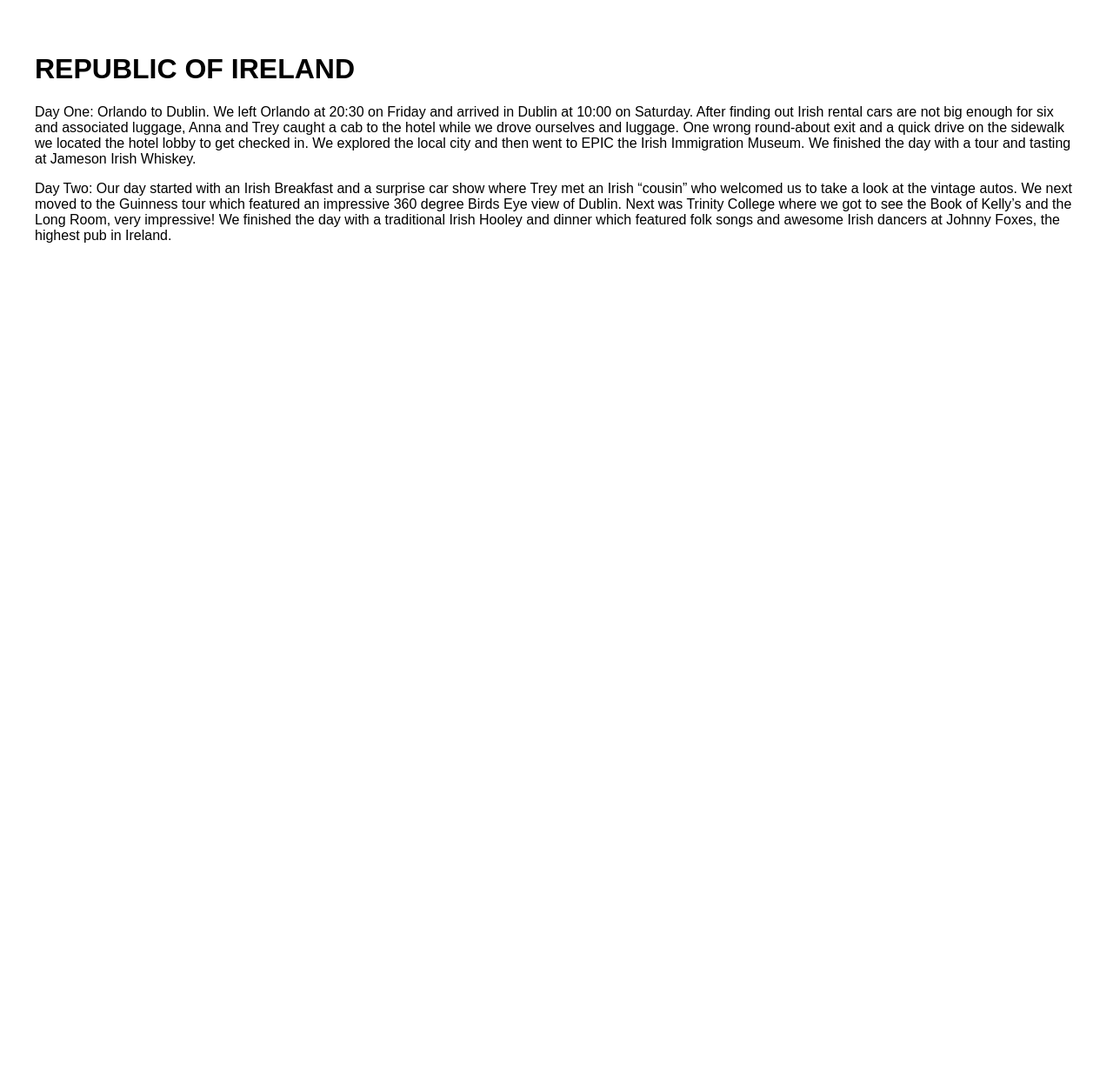
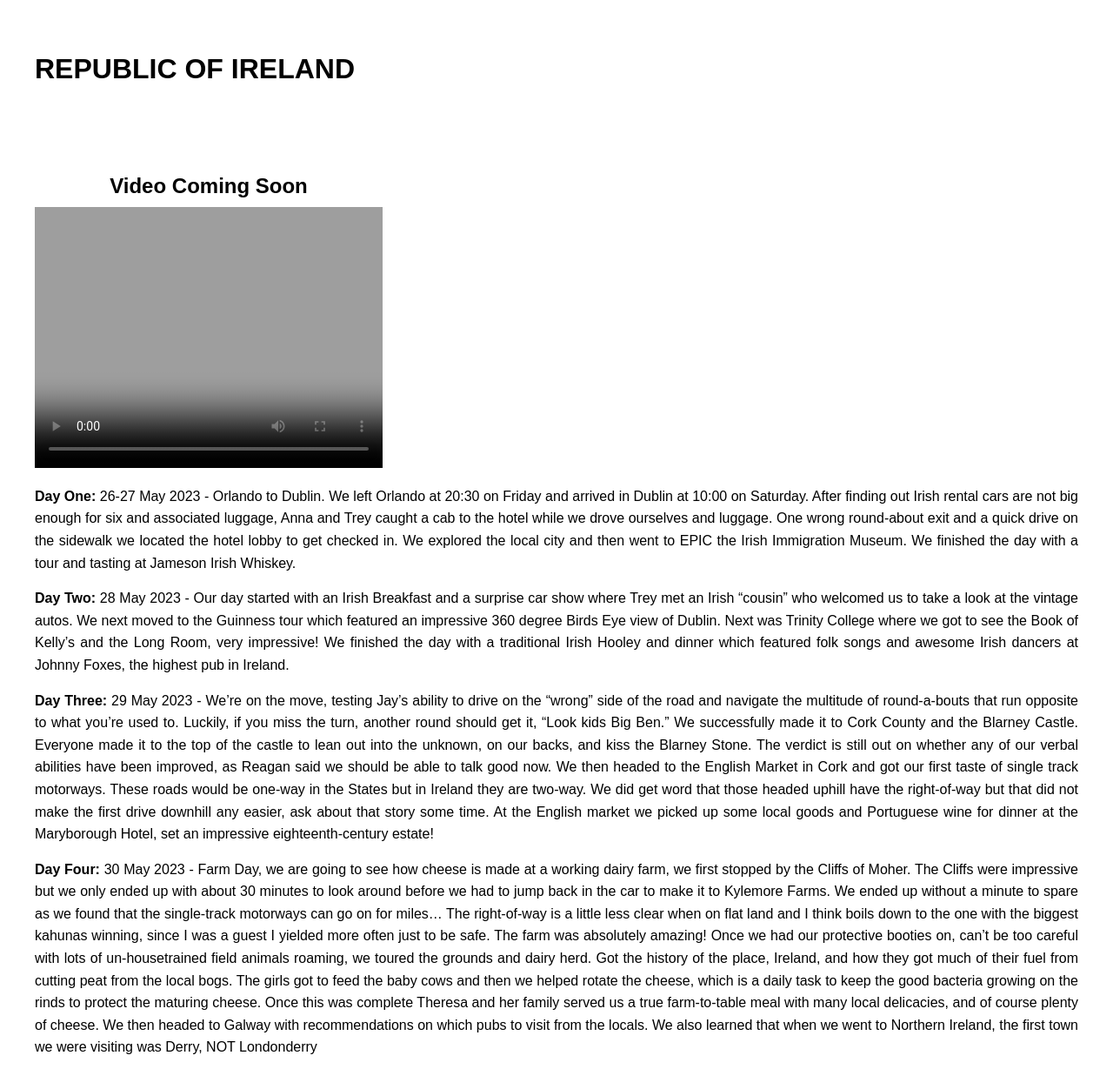
Before and after one commit to Blkbrd77/2samples-refactor, a Flask app: page /ireland in a window 1280 px wide. Shown: the part 50-1302 px from the top of the page at 87% size. Before the commit the page ends 329 px from the top, so only its background shows below. Run offline with Flask 2, Linux system fonts and the light colour scheme.

Commit message:
still some formatting issues

```diff
--- a/app/main.py
+++ b/app/main.py
@@ -2,40 +2,43 @@ from flask import Flask, render_template
 
 app = Flask(__name__)
 
+# Define the placeholder image URL globally
+placeholder_image = "https://d1rhrn7ca7di1b.cloudfront.net/images/comingSoon.jpg"
+
 
 @app.route('/')
 def home():
-    return render_template('index.html')
+    return render_template('index.html', placeholder_image=placeholder_image)
 
 
 @app.route('/japan2019')
 def japan2019():
-    return render_template('japan2019.html')
+    return render_template('japan2019.html', placeholder_image=placeholder_image)
 
 
 @app.route('/ireland')
 def ireland():
-    return render_template('ireland.html')
+    return render_template('ireland.html', placeholder_image=placeholder_image)
 
 
 @app.route('/uk')
 def uk():
-    return render_template('uk.html')
+    return render_template('uk.html', placeholder_image=placeholder_image)
 
 
 @app.route('/blog')
 def blog():
-    return render_template('blog.html')
+    return render_template('blog.html', placeholder_image=placeholder_image)
 
 
 @app.route('/maps')
 def maps():
-    return render_template('maps.html')
+    return render_template('maps.html', placeholder_image=placeholder_image)
 
 
 @app.route('/privacy')
 def privacy():
-    return render_template('privacy.html')
+    return render_template('privacy.html', placeholder_image=placeholder_image)
 
 
 if __name__ == "__main__":
--- a/app/static/style.css
+++ b/app/static/style.css
@@ -5,6 +5,7 @@ body {
     margin: 0;
     padding: 0;
 }
+
 .header {
     background-color: #000000;
     color: #FFFFFF;
@@ -15,25 +16,30 @@ body {
     border-bottom: 2px solid #FF4040;
     z-index: 1000;
 }
+
 .header a {
     color: #FFFFFF;
     margin: 0 10px;
     text-decoration: none;
 }
+
 .header a:hover {
     text-decoration: underline;
 }
+
 .container {
     max-width: 1200px;
     margin: 20px auto;
     padding: 20px;
 }
+
 .tiles {
     display: flex;
     flex-wrap: wrap;
     justify-content: center;
     gap: 20px;
 }
+
 .tile {
     background-color: #00008B;
     color: #FFFFFF;
@@ -48,17 +54,20 @@ body {
     border-radius: 5px;
     box-shadow: 0 2px 10px rgba(0,0,0,0.1);
 }
+
 .tile img {
     max-width: 100%;
     height: 200px;
     margin-bottom: 10px;
     border-radius: 5px;
 }
+
 .tile h2 {
     margin: 10px 0;
     font-size: 18px;
     color: #FFFFFF;
 }
+
 .tile p {
     text-align: justify;
     margin: 0;
@@ -66,6 +75,7 @@ body {
     font-size: 16px;
     flex-grow: 1;
 }
+
 .tile-button {
     background-color: #1E90FF;
     color: #FFFFFF;
@@ -77,9 +87,11 @@ body {
     display: inline-block;
     margin-top: 10px;
 }
+
 .tile-button:hover {
     background-color: #4169E1;
 }
+
 .footer-button {
     background-color: #1E90FF;
     color: #FFFFFF;
@@ -93,9 +105,11 @@ body {
     width: 200px;
     text-align: center;
 }
+
 .footer-button:hover {
     background-color: #4169E1;
 }
+
 @media (max-width: 768px) {
     .tiles {
         flex-direction: column;
@@ -106,3 +120,59 @@ body {
         max-width: 300px;
     }
 }
+
+.video-container {
+    max-width: 1200px;
+    margin: 0 auto;
+    padding: 20px;
+    overflow: hidden; /* Clear float */
+}
+
+.video-wrapper {
+    float: left;
+    max-width: 600px;
+    text-align: center;
+    margin-right: 20px;
+    margin-bottom: 20px;
+}
+
+.video-wrapper h2 {
+    margin-bottom: 10px;
+}
+
+.video-wrapper video {
+    max-width: 100%;
+    width: 100%;
+    height: auto;
+    max-height: 400px;
+    display: block;
+    margin: 0 auto;
+}
+
+.video-text {
+    line-height: 1.6;
+    text-align: justify;
+    /* Removed margin-left to allow wrapping */
+}
+
+.video-text p {
+    margin: 0 0 15px;
+}
+
+@media (max-width: 768px) {
+    .video-container {
+        text-align: center;
+    }
+
+    .video-wrapper {
+        float: none;
+        margin-right: 0;
+        margin-bottom: 20px;
+        max-width: 100%;
+        display: inline-block;
+    }
+
+    .video-text {
+        text-align: left;
+    }
+}
--- a/app/templates/ireland.html
+++ b/app/templates/ireland.html
@@ -18,8 +18,22 @@
     </nav>
     <div class="container">
         <h1>REPUBLIC OF IRELAND</h1>
-        <p>Day One: Orlando to Dublin. We left Orlando at 20:30 on Friday and arrived in Dublin at 10:00 on Saturday. After finding out Irish rental cars are not big enough for six and associated luggage, Anna and Trey caught a cab to the hotel while we drove ourselves and luggage. One wrong round-about exit and a quick drive on the sidewalk we located the hotel lobby to get checked in. We explored the local city and then went to EPIC the Irish Immigration Museum. We finished the day with a tour and tasting at Jameson Irish Whiskey.</p>
-        <p>Day Two: Our day started with an Irish Breakfast and a surprise car show where Trey met an Irish “cousin” who welcomed us to take a look at the vintage autos. We next moved to the Guinness tour which featured an impressive 360 degree Birds Eye view of Dublin. Next was Trinity College where we got to see the Book of Kelly’s and the Long Room, very impressive! We finished the day with a traditional Irish Hooley and dinner which featured folk songs and awesome Irish dancers at Johnny Foxes, the highest pub in Ireland.</p>
+        <!-- Existing tile content -->
+    </div>
+    <div class="video-container">
+        <div class="video-wrapper">
+            <h2>Video Coming Soon</h2>
+            <video controls poster="{{ placeholder_image }}" style="max-width: 100%; height: auto;">
+                <p>Your browser does not support the video tag. Check back later for video content.</p>
+            </video>
+        </div>
+        <div style="clear: both;"></div>
+        <div class="video-text">
+            <p><strong>Day One:</strong> 26-27 May 2023 - Orlando to Dublin. We left Orlando at 20:30 on Friday and arrived in Dublin at 10:00 on Saturday. After finding out Irish rental cars are not big enough for six and associated luggage, Anna and Trey caught a cab to the hotel while we drove ourselves and luggage. One wrong round-about exit and a quick drive on the sidewalk we located the hotel lobby to get checked in. We explored the local city and then went to EPIC the Irish Immigration Museum. We finished the day with a tour and tasting at Jameson Irish Whiskey.</p>
+            <p><strong>Day Two:</strong> 28 May 2023 - Our day started with an Irish Breakfast and a surprise car show where Trey met an Irish “cousin” who welcomed us to take a look at the vintage autos. We next moved to the Guinness tour which featured an impressive 360 degree Birds Eye view of Dublin. Next was Trinity College where we got to see the Book of Kelly’s and the Long Room, very impressive! We finished the day with a traditional Irish Hooley and dinner which featured folk songs and awesome Irish dancers at Johnny Foxes, the highest pub in Ireland.</p>
+            <p><strong>Day Three:</strong> 29 May 2023 - We’re on the move, testing Jay’s ability to drive on the “wrong” side of the road and navigate the multitude of round-a-bouts that run opposite to what you’re used to. Luckily, if you miss the turn, another round should get it, “Look kids Big Ben.” We successfully made it to Cork County and the Blarney Castle. Everyone made it to the top of the castle to lean out into the unknown, on our backs, and kiss the Blarney Stone. The verdict is still out on whether any of our verbal abilities have been improved, as Reagan said we should be able to talk good now. We then headed to the English Market in Cork and got our first taste of single track motorways. These roads would be one-way in the States but in Ireland they are two-way. We did get word that those headed uphill have the right-of-way but that did not make the first drive downhill any easier, ask about that story some time. At the English market we picked up some local goods and Portuguese wine for dinner at the Maryborough Hotel, set an impressive eighteenth-century estate!</p>
+            <p><strong>Day Four:</strong> 30 May 2023 - Farm Day, we are going to see how cheese is made at a working dairy farm, we first stopped by the Cliffs of Moher. The Cliffs were impressive but we only ended up with about 30 minutes to look around before we had to jump back in the car to make it to Kylemore Farms. We ended up without a minute to spare as we found that the single-track motorways can go on for miles… The right-of-way is a little less clear when on flat land and I think boils down to the one with the biggest kahunas winning, since I was a guest I yielded more often just to be safe. The farm was absolutely amazing! Once we had our protective booties on, can’t be too careful with lots of un-housetrained field animals roaming, we toured the grounds and dairy herd. Got the history of the place, Ireland, and how they got much of their fuel from cutting peat from the local bogs. The girls got to feed the baby cows and then we helped rotate the cheese, which is a daily task to keep the good bacteria growing on the rinds to protect the maturing cheese. Once this was complete Theresa and her family served us a true farm-to-table meal with many local delicacies, and of course plenty of cheese. We then headed to Galway with recommendations on which pubs to visit from the locals. We also learned that when we went to Northern Ireland, the first town we were visiting was Derry, NOT Londonderry</p>
+        </div>
     </div>
 </body>
 </html>
```
